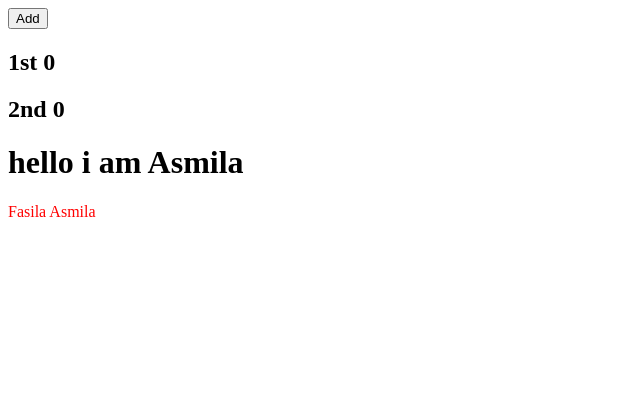
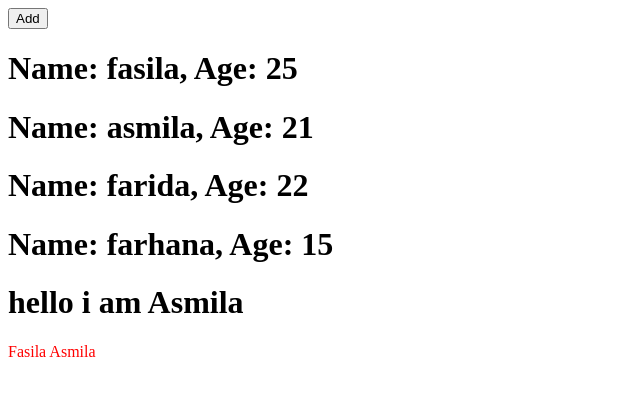
Before and after one commit to FasilaAsmila/FasilaRepo, a React (Create React App) app in the folder sample/: page / in a window 1280 px wide. Shown: the top 396 px of the page, without its empty margins (0-640 px from the left). Built offline with nearby package versions, Linux system fonts and the light colour scheme.

Commit message:
Mapping added

```diff
--- a/sample/src/App.js
+++ b/sample/src/App.js
@@ -1,7 +1,8 @@
 import './App.css'
 import Header from './components/Header';
 import {useState} from 'react'
-import Counter1 from './counter1';
+import Employee from './Employee';
+// import Counter1 from './counter1';
 
 function App() {
 
@@ -12,11 +13,33 @@ function App() {
     setCount(counter+1)
     console.log(counter);
   }
+
+  let obj = {
+    title:'1st Counter',
+    count:counter,
+    place:'hello'
+  }
+
+  let emp =[
+    {name:'fasila',age:25},
+    {name:'asmila',age:21},
+    {name:'farida',age:22},
+    {name:'farhana',age:15},
+  ]
   return (
     <div>
   <button onClick={addCount}>Add</button>
-  <Counter1 title='1st' count={counter} />
-  <Counter1 title='2nd' count={counter} />
+  {
+    emp.map((obj, index)=>
+
+
+  <Employee key={index} {...obj} />
+
+    )
+  }
+
+  {/* <Counter1 {...obj} />
+  <Counter1 title='2nd Counter' count={counter} /> */}
 
 
 <Header data={data}/>
--- /dev/null
+++ b/sample/src/Employee.js
@@ -0,0 +1,11 @@
+import React from 'react'
+
+function Employee(props) {
+    return (
+        <div>
+            <h1>Name: {props.name}, Age: {props.age}</h1>
+        </div>
+    )
+}
+
+export default Employee
--- a/sample/src/counter1.jsx
+++ b/sample/src/counter1.jsx
@@ -1,10 +1,10 @@
 import React from 'react'
 
-function Counter1({title,count}) {
+function Counter1({title,...obj}) {
 
     return (
         <div>
-            <h2>{title} {count}</h2>
+            <h2>{title} {obj.count}{obj.place}</h2>
         </div>
     )
 }
```
Also changed, not shown: sample/src/Counting.js (added, +11 -0 lines).
